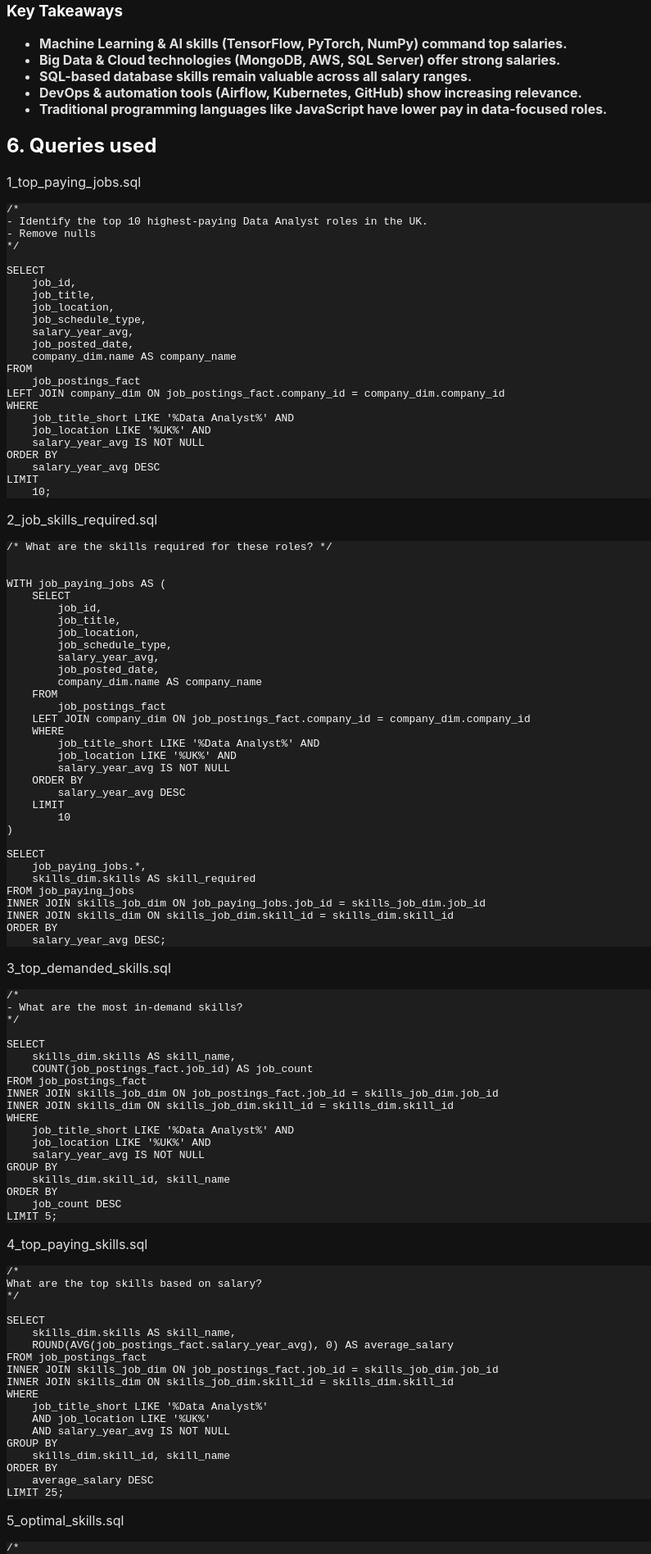
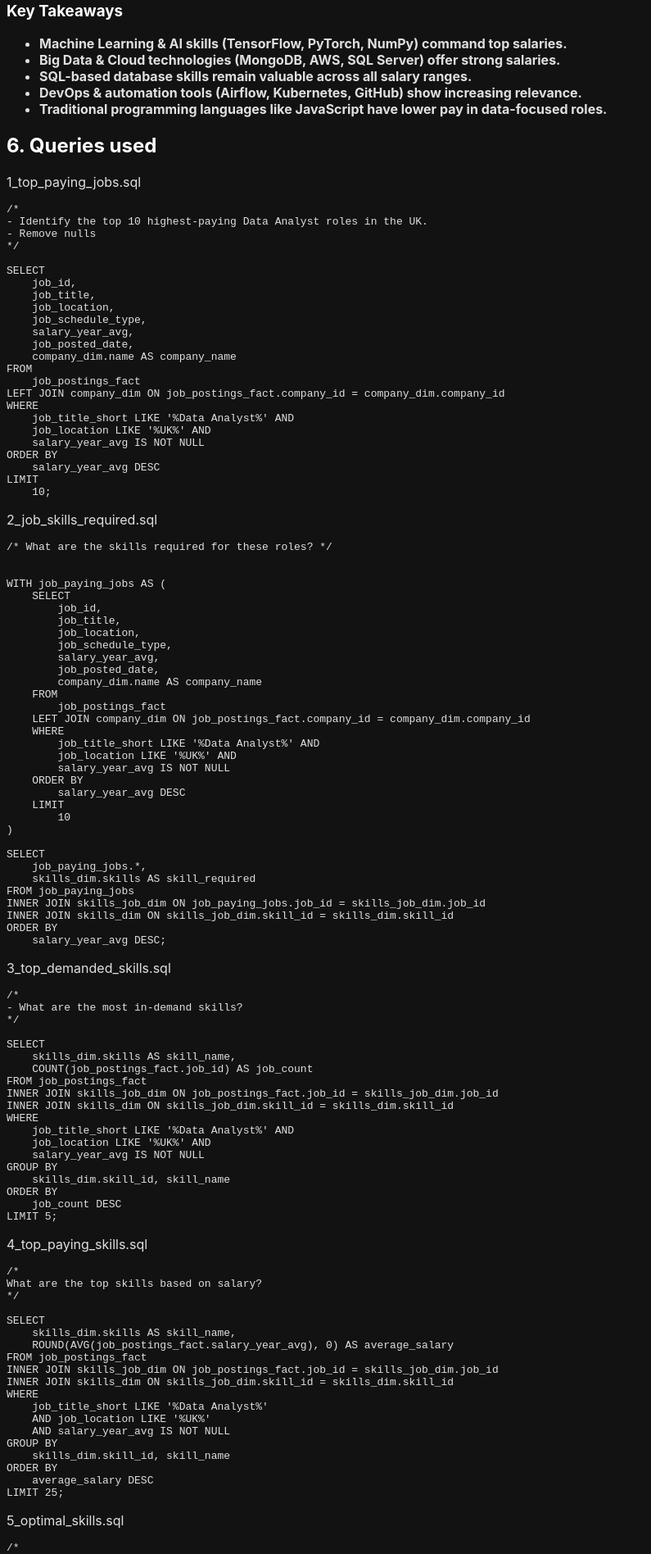
Before and after one commit to akprodromou/akprodromou.github.io, a Jekyll site: the page built from pages/sql-job-market.md, in a window 1280 px wide. Shown: the part 1527-3423 px from the top of the page at 82% size, without its empty margins (0-795 px from the left). Built offline with Jekyll 4.4.1, drawn with Linux system fonts in a browser that asks for light colours.

Commit message:
Update custom.css

```diff
--- a/assets/css/custom.css
+++ b/assets/css/custom.css
@@ -5,25 +5,7 @@
   font-family: -apple-system, BlinkMacSystemFont, "Segoe UI", Helvetica, Arial, sans-serif;
 }
 
-/* Links */
-a {
-  color: #79b8ff;
-}
-
 /* Headers */
 h1, h2, h3, h4, h5, h6 {
   color: #ffffff;
 }
-
-/* Footer and header */
-header, footer {
-  background-color: #1e1e1e;
-  color: #e0e0e0;
-}
-
-/* Optional: code blocks */
-pre, code {
-  background-color: #1e1e1e;
-  color: #f5f5f5;
-  border-radius: 4px;
-}
```
